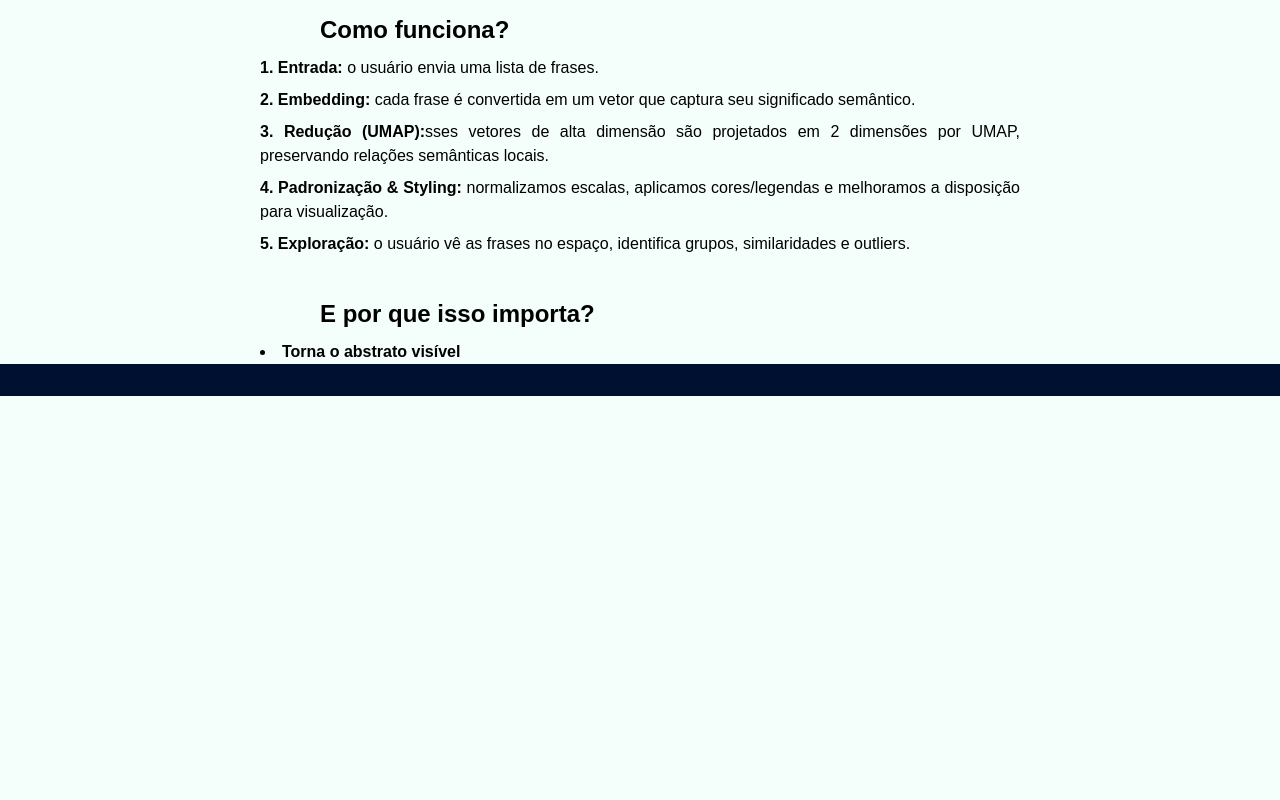
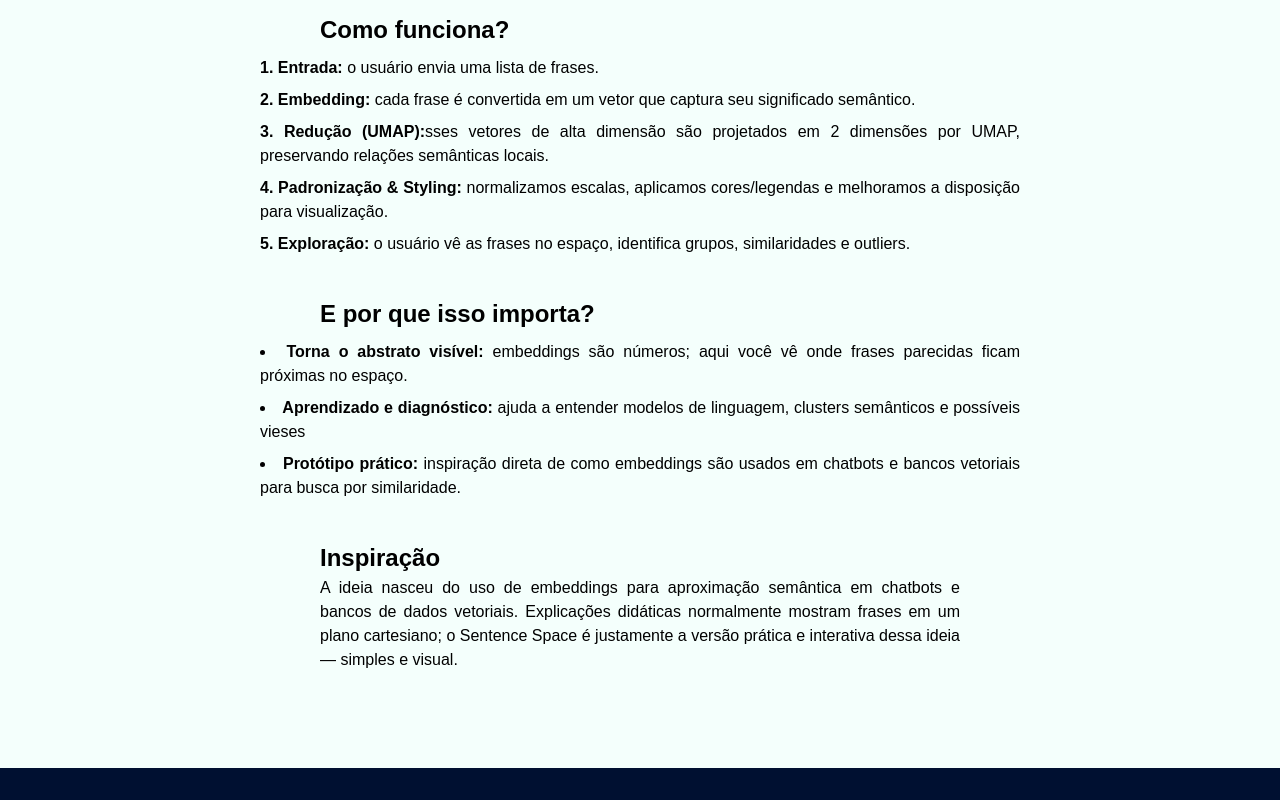
Before and after one commit to LucMazarJR/visual_embedding, a Next.js app in the folder front/: page /about in a window 1280 px wide. Shown: the part 419-1219 px from the top of the page. Before the commit the page ends 815 px from the top, so only its background shows below. Built offline with nearby package versions, Linux system fonts and the light colour scheme.

Commit message:
feat: finish about content

```diff
--- a/front/app/about/page.tsx
+++ b/front/app/about/page.tsx
@@ -2,7 +2,7 @@ import styles from './page.module.css'
 
 export default function About() {
     return (
-        <div className="flex flex-col items-center w-full text-center">
+        <div className="flex flex-col items-center w-full text-center mb-24">
             <h1 className="font-bold text-4xl text-center">O que é o Sentence Space?</h1>
             <div className="flex flex-col w-1/2 gap-10 text-justify mt-2">
                 <section>
@@ -28,9 +28,15 @@ export default function About() {
                     <h3>E por que isso importa?</h3>
                     <div className="flex flex-col items-center mt-2">
                         <ul className="list-disc list-inside space-y-2 marker:font-bold w-[95vh]">
-                            <li><span>Torna o abstrato visível</span></li>
+                            <li><span>Torna o abstrato visível:</span> embeddings são números; aqui você vê onde frases parecidas ficam próximas no espaço.</li>
+                            <li><span>Aprendizado e diagnóstico:</span> ajuda a entender modelos de linguagem, clusters semânticos e possíveis vieses</li>
+                            <li><span>Protótipo prático:</span> inspiração direta de como embeddings são usados em chatbots e bancos vetoriais para busca por similaridade.</li>
                         </ul>
                     </div>
+                </section>
+                <section className={styles.section}>
+                    <h3>Inspiração</h3>
+                    <p>A ideia nasceu do uso de embeddings para aproximação semântica em chatbots e bancos de dados vetoriais. Explicações didáticas normalmente mostram frases em um plano cartesiano; o Sentence Space é justamente a versão prática e interativa dessa ideia — simples e visual.</p>
                 </section>
             </div>
         </div>
```
